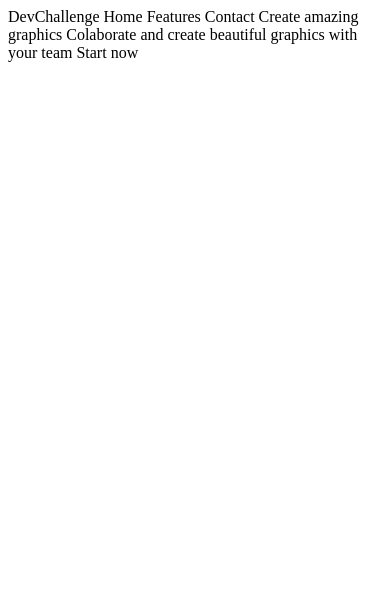
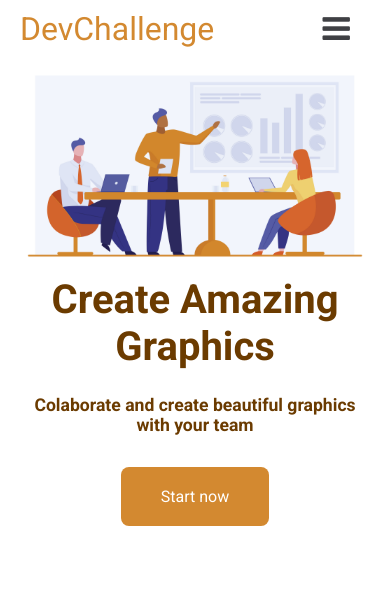
Before and after one commit to yureduarte-20/AmazingGraph, a plain HTML site: page index.html in a window 390 px wide. Drawn offline with Linux system fonts and the light colour scheme.

Commit message:
finalizado

```diff
--- /dev/null
+++ b/css/style.css
@@ -0,0 +1,167 @@
+* {
+    padding: 0;
+    margin: 0;
+    box-sizing: border-box;
+}
+
+:root {
+    --primary: #d38930;
+    --black: #3f4044;
+}
+
+body {
+    margin: 0;
+    font-family: 'Roboto', sans-serif;
+}
+h1, h2, h3 {
+    padding: 0;
+    margin: 0;
+}
+a {
+    text-decoration: none;
+}
+img {
+    max-width: 100%;
+}
+main {
+    padding: 0 20px;
+}
+.bars {
+    display: none;
+}
+.navbar {
+    display: flex;
+    max-width: 1200px;
+    margin: 0 auto;
+    align-items: center;
+    justify-content: space-between;
+    flex-wrap: wrap;
+    padding: 10px 20px 0 20px;
+    background-color: white;
+}
+.navbar label {
+    color: var(--primary);
+    font-size: 2rem;
+}
+.links  a {
+    display: inline-block;
+    color: var(--black);
+    font-size: 1.5rem;
+    padding: 10px 20px;
+}
+.container {
+    max-width: 1200px;
+    margin: 0 auto;
+    display: grid;
+    grid-template-columns: 1fr 2fr;
+    padding: 120px 0;
+}
+
+.content h1 {
+    font-size: 4rem;
+    align-self: end;
+    min-width: 15ch;
+    color: #6b3b00;
+    margin-bottom: 25px;
+}
+.content h2 {
+    color: #6b3b00;
+    font-size: 1.5rem;
+    max-width: 25ch;
+    margin-bottom: 32px;
+}
+.content a {
+    display: inline-block;
+    padding: 20px 40px;
+    background-color: var(--primary);
+    border-radius: 8px;
+    color: white;
+}
+.container .image {
+    margin-left: -220px;
+    z-index: -1;
+    align-self: center;
+
+}
+
+@media (max-width: 1200px){
+    .content h1 {
+        font-size: 3rem;
+    }
+    .content h2 {
+        font-size: 1.2rem;
+    }
+    .container .image {
+        margin-left: -120px;
+    }
+}
+@media ( max-width: 800px){
+
+    .links {
+        display: none;
+    }
+    .navbar {
+        padding:0;
+        position: fixed;
+        width: 100%;
+    }
+    .navbar label, .bars {
+        padding:10px 20px;
+    }
+    .links.active {
+        display: flex;
+        width: 100%;
+        flex-direction: column;
+        align-items: center;
+        background-color: #c6c6c6;
+    }
+    .links.active a {
+        width: 100%;
+        text-align: center;
+        font-size: 1.2rem;
+    }
+    .bars {
+        display: block;
+        font-size: 2rem;
+    }
+    .bars a {
+        display: inline-block;
+        text-decoration: none;
+        color: var(--black);
+        padding: 0px 20px;
+    }
+
+    .container .image {
+        margin-left: 0px;
+    }
+    .content {
+        text-align: center;
+    }
+    .content h1 {
+        font-size: 2.5rem;
+        max-width: initial;
+    }
+    .content h2 {
+        font-size: 1.1rem;
+        max-width: initial;
+    }
+    .container {
+        grid-template-columns: 1fr;
+        align-items: center;
+        justify-content: center;
+        padding: 60px 0px;
+    }
+    .container .image {
+        grid-row: 1/2 ;
+    }
+}
+
+@media ( max-width: 380px ) {
+    .navbar label {
+        font-size: 1.2rem;
+    }
+    .content h1 {
+        font-size: 1.5rem;
+        max-width: initial;
+    }
+}
--- a/index.html
+++ b/index.html
@@ -1,5 +1,49 @@
-DevChallenge
-Home Features Contact
-Create amazing graphics
-Colaborate and create beautiful graphics with your team
-Start now
+<!DOCTYPE html>
+<html lang="en">
+
+<head>
+    <meta charset="UTF-8">
+    <meta http-equiv="X-UA-Compatible" content="IE=edge">
+    <meta name="viewport" content="width=device-width, initial-scale=1.0">
+    <title>AmazingGraph</title>
+    <link rel="stylesheet" href="./css/style.css">
+    <link rel="preconnect" href="https://fonts.googleapis.com">
+    <link rel="preconnect" href="https://fonts.gstatic.com" crossorigin>
+    <link href="https://fonts.googleapis.com/css2?family=Roboto:wght@400;500;700&display=swap" rel="stylesheet">
+    <link rel="stylesheet" href="https://cdnjs.cloudflare.com/ajax/libs/font-awesome/4.7.0/css/font-awesome.min.css">
+</head>
+<header>
+    <nav class="navbar" id="navbar_id">
+        <label for="logo">DevChallenge</label>
+        <div class="bars">
+            <a href="javascript:void(0);" class="icon" onclick="showBar()">
+                <i class="fa fa-bars"></i>
+            </a>
+        </div>
+        <div id="links" class="links">
+            <a href="#">Home</a>
+            <a href="#">Contact</a>
+            <a href="#">Features</a>
+        </div>
+    </nav>
+</header>
+
+<main>
+    <div class="container">
+        <div class="content">
+            <h1>Create Amazing Graphics</h1>
+            <h2>Colaborate and create beautiful graphics with your team </h2>
+            <a href="#">Start now</a>
+        </div>
+        <div class="image">
+            <img src="../AmazingGraph/assets/team.jpg">
+        </div>
+    </div>
+</main>
+<script src="./js/index.js"></script>
+
+<body>
+
+</body>
+
+</html>
--- /dev/null
+++ b/js/index.js
@@ -0,0 +1,9 @@
+var links = document.getElementById('links')
+
+function showBar ()  {
+    if( links.className == 'links' ){
+        links.className += ' active'
+    } else {
+        links.className  = 'links'
+    }
+}
```
